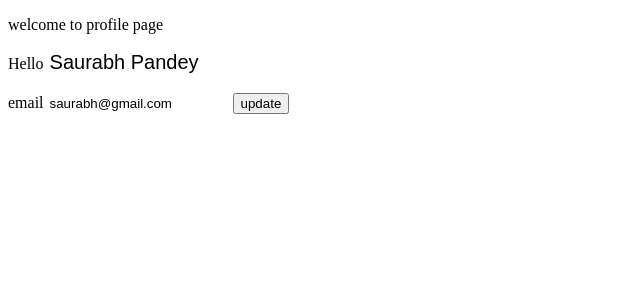
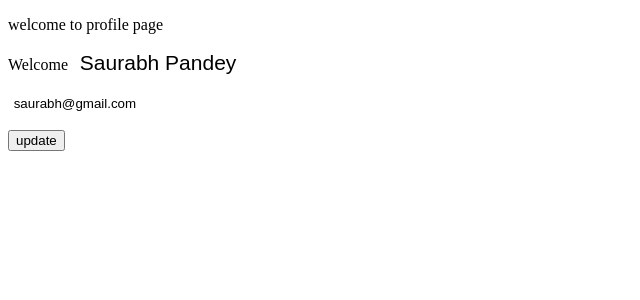
Before and after one commit to saurabh-pandey2730/node, a Node server app: page /user/1 in a window 1280 px wide. Shown: the top 300 px of the page, without its empty margins (0-640 px from the left). Run offline with Node 20, Linux system fonts and the light colour scheme.

Commit message:
code cleaned

```diff
--- a/controller/user.controller.js
+++ b/controller/user.controller.js
@@ -15,8 +15,10 @@ const fetchUserByID=(req,res)=>{
  const createUser=(req,res)=>{
            console.log("body",req.body)
         addUser(req.body)
-       //  res.send("user created successfully")
-       res.redirect('/user')
+        // res.send("user created successfully")
+
+        res.redirect('/user')
+
 
       }
       const updatingUser=(req,res)=>{
@@ -24,13 +26,10 @@ const fetchUserByID=(req,res)=>{
         //  res.send('user updated successfully', updatedUser)
         res.redirect('/user')
   }
-  const fetchUsersData = (req,res)=>{
-       res.render('index')
-  }
    const deleteUserByID=(req,res)=>{
        deleteUser(req.params.id)
       //  res.send('user deleted succesfully')
       res.redirect('/user')
    }
 
-export{fetchAllUsers ,fetchUserByID ,createUser,updatingUser,fetchUsersData,deleteUserByID}
+export{fetchAllUsers ,fetchUserByID ,createUser,updatingUser,deleteUserByID}
--- a/router/user.router.js
+++ b/router/user.router.js
@@ -1,8 +1,8 @@
 import express from 'express'
-import { fetchAllUsers ,fetchUserByID ,createUser, updatingUser ,fetchUsersData,deleteUserByID} from '../controller/user.controller.js'
+import { fetchAllUsers ,fetchUserByID ,createUser, updatingUser ,deleteUserByID} from '../controller/user.controller.js'
 const router = express.Router()
 
-router.get('/',fetchUsersData)
+
 router.get('/user',fetchAllUsers)
 router.get('/user/:id',fetchUserByID)
 router.post('/create', createUser)
--- a/views/profile.ejs
+++ b/views/profile.ejs
@@ -8,15 +8,21 @@
 </head>
 <body>
 
-  <form method="POST" action="/update/<%= user.id %>?_method=PUT">
+ <div >
     <p>welcome to profile page</p>
 
-    <label for="Name">Hello</label>
-    <input type="text" value="<%= user.Name %>" name="Name" style="border: none; font-size: 20px;"><br><br>
-    <label for="email">email</label>
-    <input type="text" value="<%= user.email %>" name="email" style="border: none;">
-      <button type="submit">update</button>
-  </form>
+
+    <form method="post" action="/update/<%= user.id %>?_method=PUT">
+      <label for="name">Welcome</label>
+        <input type="text" name="Name" value=" <%= user.Name %>" style="border: none; font-size: 21px;"> <br><br>
+        <input type="text" name="email" value=" <%= user.email %>" style="border: none;" > <br><br>
+
+          <button type="submit">update</button>
+
+    </form>
+
+
+</div>
 
 
 
```
Also changed, not shown: views/users.ejs (+8 -3 lines).
